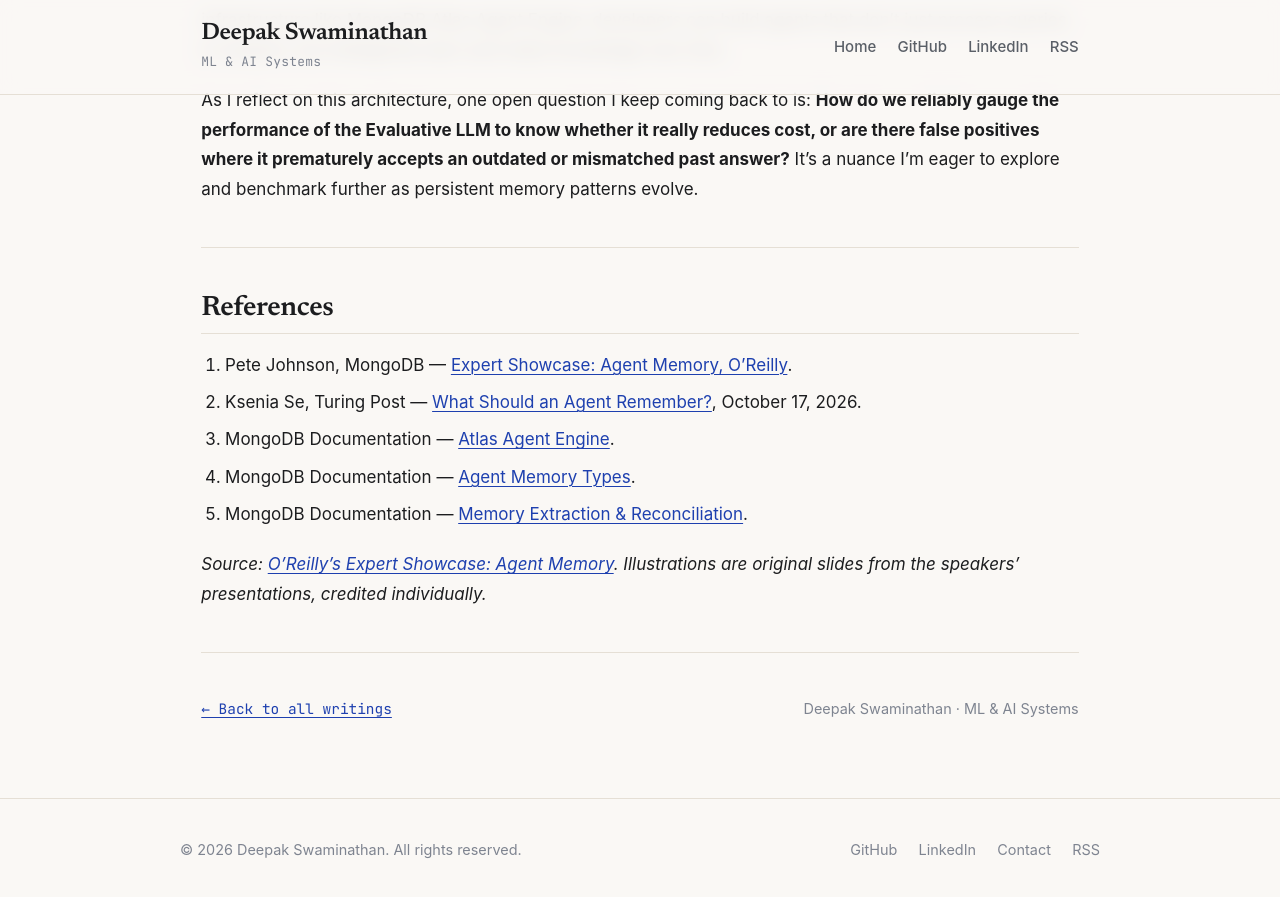
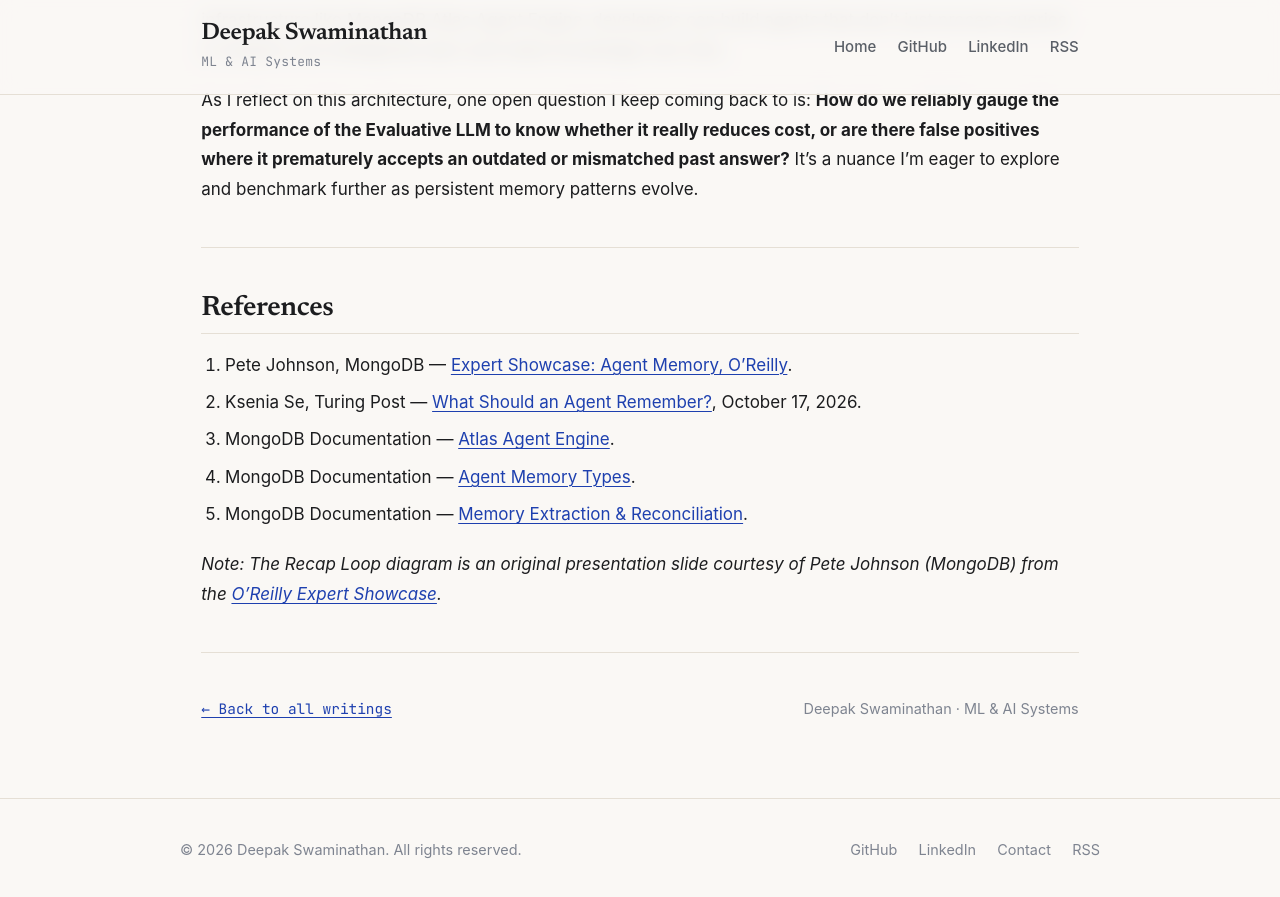
Before and after one commit to s23deepak/s23deepak.github.io, a Jekyll site: the page built from _posts/2026-10-29-beyond-context-windows-how-agent-memory-makes-context-more-efficient.md, in a window 1280 px wide and 900 px high, scrolled down 11116 px. Shown: the top 897 px of the window. Built offline with Jekyll 4.4.1, drawn with Linux system fonts in a browser that asks for light colours; some of the changed text lies outside the part shown.

Commit message:
Paraphrase slide attribution note

```diff
--- a/_posts/2026-10-29-beyond-context-windows-how-agent-memory-makes-context-more-efficient.md
+++ b/_posts/2026-10-29-beyond-context-windows-how-agent-memory-makes-context-more-efficient.md
@@ -131,7 +131,7 @@ In [O'Reilly's Expert Showcase: Agent Memory](https://www.oreilly.com/live-event
 
 <figure>
     <img src="/assets/images/MongoDB Agent Memory Recap Loop .png" alt="MongoDB Agent Memory Recap Loop Architecture" style="max-width:100%;height:auto;display:block;margin:1.5rem auto;border-radius:8px;">
-    <figcaption>Pete Johnson's Recap Loop Architecture — Evaluating prior answers before retrieving additional context.<br><small style="color: var(--text-muted);">Source: <a href="https://learning.oreilly.com/videos/expert-showcase-agent/0642572428136/?utm_campaign=what-should-an-agent-remember&utm_medium=referral&utm_source=www.turingpost.com" target="_blank" rel="noopener">O’Reilly’s Expert Showcase: Agent Memory</a>. Illustrations are original slides from the speakers’ presentations, credited individually.</small></figcaption>
+    <figcaption>Pete Johnson's Recap Loop Architecture — Evaluating prior answers before retrieving additional context.<br><small style="color: var(--text-muted);">Diagram adapted from Pete Johnson's talk at <a href="https://learning.oreilly.com/videos/expert-showcase-agent/0642572428136/?utm_campaign=what-should-an-agent-remember&utm_medium=referral&utm_source=www.turingpost.com" target="_blank" rel="noopener">O’Reilly’s Expert Showcase: Agent Memory</a>.</small></figcaption>
 </figure>
 
 ### How the Recap Loop Works
@@ -252,4 +252,4 @@ As I reflect on this architecture, one open question I keep coming back to is: *
 4. MongoDB Documentation — [Agent Memory Types](https://www.mongodb.com/docs/agentengine/add-features/memory-types/).
 5. MongoDB Documentation — [Memory Extraction & Reconciliation](https://www.mongodb.com/docs/agentengine/add-features/memory-extraction/).
 
-*Source: [O’Reilly’s Expert Showcase: Agent Memory](https://learning.oreilly.com/videos/expert-showcase-agent/0642572428136/?utm_campaign=what-should-an-agent-remember&utm_medium=referral&utm_source=www.turingpost.com). Illustrations are original slides from the speakers’ presentations, credited individually.*
+*Note: The Recap Loop diagram is an original presentation slide courtesy of Pete Johnson (MongoDB) from the [O’Reilly Expert Showcase](https://learning.oreilly.com/videos/expert-showcase-agent/0642572428136/?utm_campaign=what-should-an-agent-remember&utm_medium=referral&utm_source=www.turingpost.com).*
```
Also changed, not shown: 1 other file.
